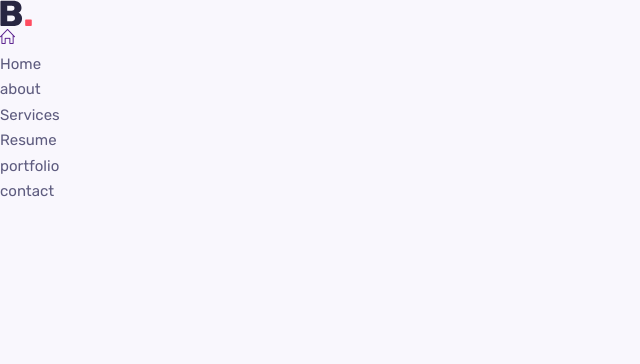
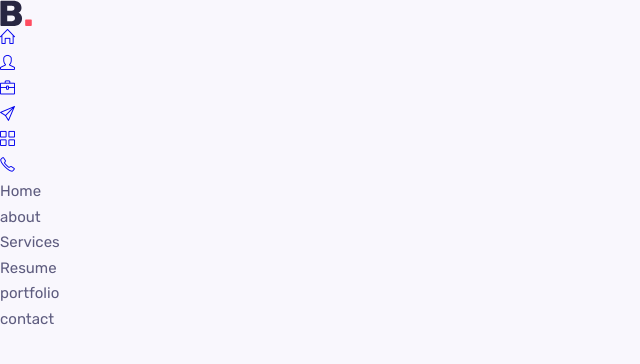
Before and after one commit to mattmarcussmith/ms-react-cartoon-portfolio, a React (Create React App) app: page / in a window 1280 px wide. Shown: the top 364 px of the page, without its empty margins (0-640 px from the left). Built offline with nearby package versions, Linux system fonts and the light colour scheme.

Commit message:
Add navbar icons

```diff
--- a/src/components/sidebar/Sidebar.jsx
+++ b/src/components/sidebar/Sidebar.jsx
@@ -1,6 +1,6 @@
-import React from 'react'
-import "./sidebar.css"
-import Logo from  "../../assets/logo.svg"
+import React from "react";
+import "./sidebar.css";
+import Logo from "../../assets/logo.svg";
 
 const Sidebar = () => {
   return (
@@ -12,35 +12,45 @@ const Sidebar = () => {
         <div className="nav__menu">
           <ul className="nav__list">
             <li className="nav__item">
-                        <a href="" className="nav__link">
-                            <i className='icon-home'></i>
+              <a href="#home" className="nav__link">
+                <i className="icon-home"></i>
               </a>
             </li>
 
             <li className="nav__item">
-                        <a href="" className="nav__link"></a>
+              <a href="#about" className="nav__link">
+                <i className="icon-user"></i>
+              </a>
             </li>
 
             <li className="nav__item">
-                        <a href="" className="nav__link"></a>
+              <a href="#services" className="nav__link">
+                <i className="icon-briefcase"></i>
+              </a>
             </li>
 
             <li className="nav__item">
-                        <a href="" className="nav__link"></a>
+              <a href="#resume" className="nav__link">
+                <i className="icon-paper-plane"></i>
+              </a>
             </li>
 
             <li className="nav__item">
-                        <a href="" className="nav__link"></a>
+              <a href="#portfolio" className="nav__link">
+                <i className="icon-grid"></i>
+              </a>
             </li>
 
             <li className="nav__item">
-                        <a href="" className="nav__link"></a>
+              <a href="#contact" className="nav__link">
+                <i className="icon-phone"></i>
+              </a>
             </li>
           </ul>
         </div>
       </nav>
     </aside>
-  )
-}
+  );
+};
 
-export default Sidebar
+export default Sidebar;
```
Lines whose indentation alone changed are shown as unchanged.
